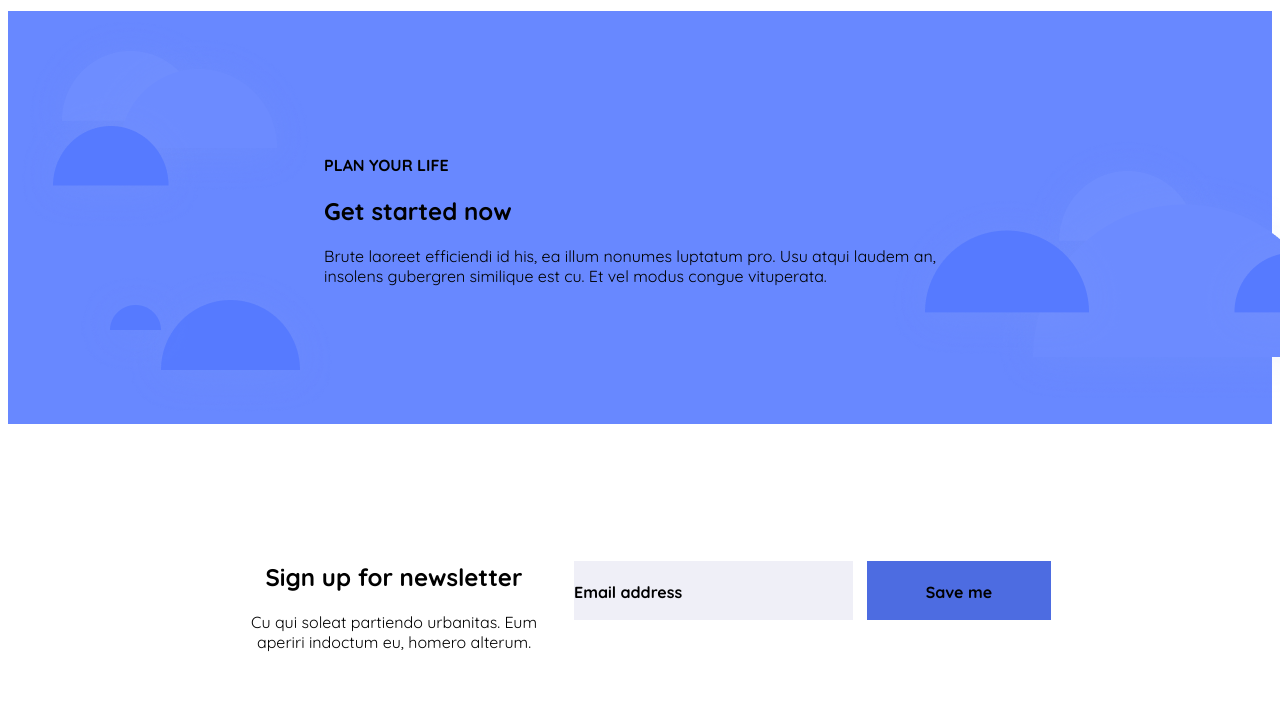
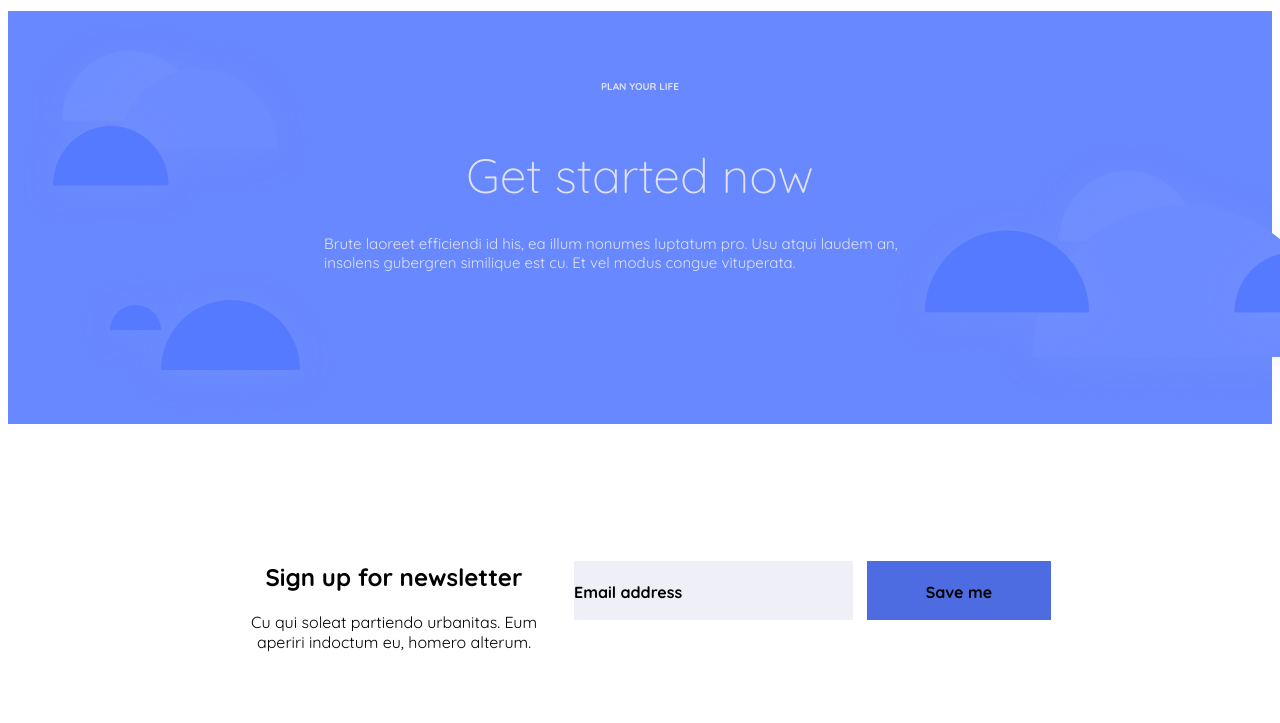
Before and after one commit to mariko85/lecture-3-2, a plain HTML site: page index.html in a window 1280 px wide. Shown: the part 77-800 px from the top of the page. Drawn offline with Linux system fonts and the light colour scheme.

Commit message:
Update style.css

```diff
--- a/styles/style.css
+++ b/styles/style.css
@@ -233,14 +233,49 @@ header{
 }
 
 
-.div-photo-text  {
+
+
+
+.div-photo-text h2 {
  position: absolute;
   top: 50%;
   left: 50%;
   transform: translate(-50%, -50%);
+  color: #DFE2EF;
 }
 
 
+
+.div-photo-text h4 {
+ position: absolute;
+  top: 15%;
+  left: 50%;
+  transform: translate(-50%, -50%);
+  color: #DFE2EF;
+    font-size: 10px;
+}
+
+
+
+.div-photo-text h2 {
+ position: absolute;
+  top: 30%;
+  left: 50%;
+  transform: translate(-50%, -50%);
+  color: #DFE2EF;
+  font-size: 48px;
+  font-weight: 300;
+}
+
+.div-photo-text p {
+ position: absolute;
+  top: 55%;
+  left: 50%;
+  transform: translate(-50%, -50%);
+  color: #DFE2EF;
+  font-weight: 400;
+  font-size: 15px;
+}
 
 
 
```
